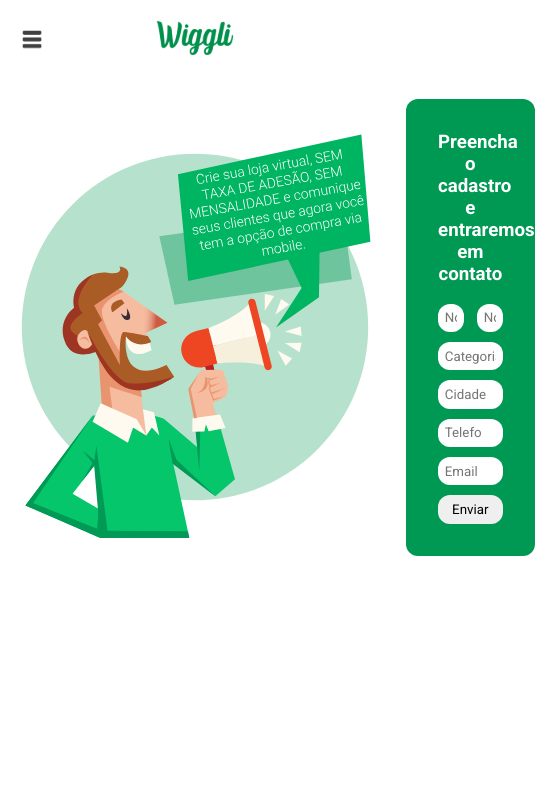
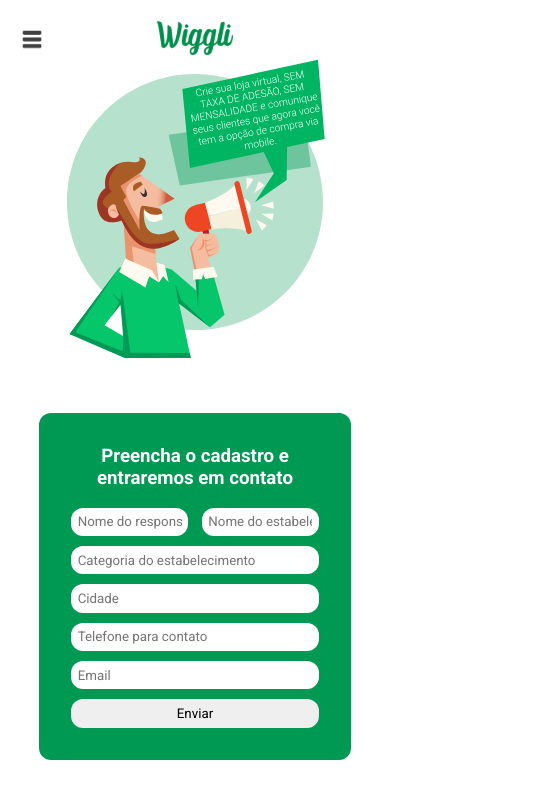
Before and after one commit to gustavosilvaf/Smerca, a React (Create React App) app: page /register-store in a window 390 px wide. Shown: the top 798 px of the page, 551 px wide, since content can reach past the window. Built offline with nearby package versions, Linux system fonts and the light colour scheme; the HTML template or start-up script is replaced by a standard one.

Commit message:
created mobiles style

```diff
--- a/src/Components/RegisterStore/Header/styles.scss
+++ b/src/Components/RegisterStore/Header/styles.scss
@@ -79,3 +79,20 @@
     }
   }
 }
+
+@media (max-width: $notebook-break-point) {
+  .Header {
+
+    &__main-container {
+      flex-direction: column;
+    }
+
+    &__image-container {
+    }
+
+    &__image {
+      margin-top: 6em;
+      width: 80%;
+    }
+  }
+}
```
